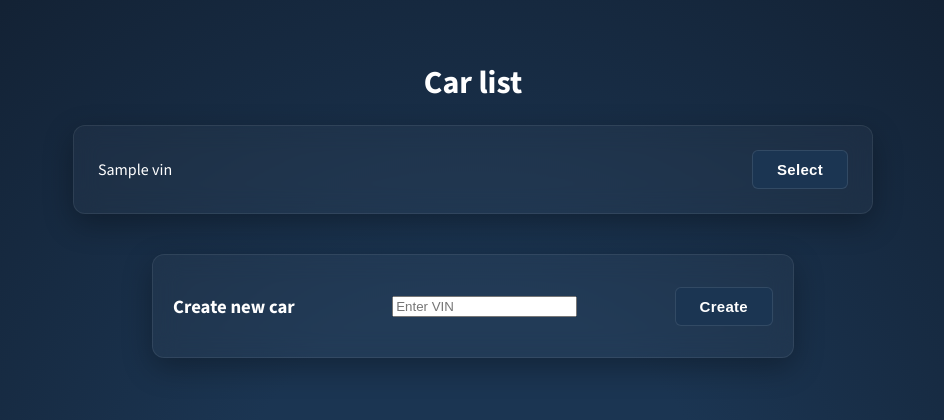
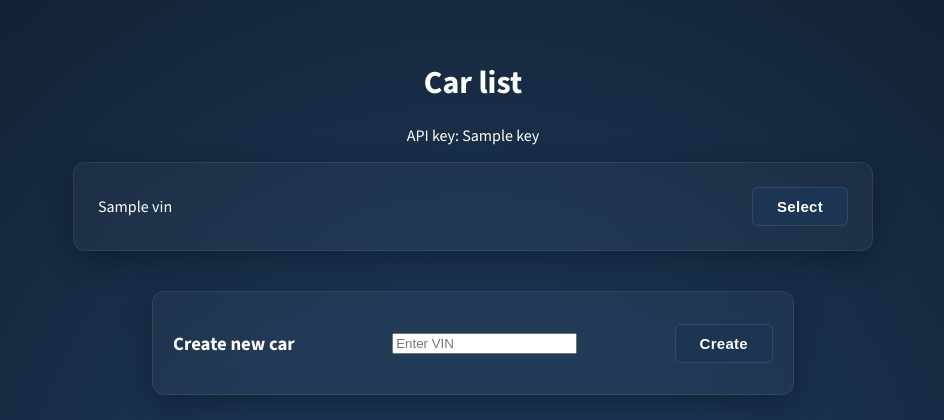
Before and after one commit to klswar0/Volvo-API-playground, a FastAPI app: template templates/dashboardCarSel.html in a window 1280 px wide. Shown: the top 420 px of the page, without its empty margins (167-1111 px from the left). Run offline with FastAPI, Linux system fonts and the light colour scheme; the template is opened without the code that fills it: most values are stand-ins (such as "Sample title", 1, 10 or a date in 2020); some libraries are stand-ins or nearby versions.

Commit message:
dashboard creating works

```diff
--- a/main.py
+++ b/main.py
@@ -1,4 +1,4 @@
-from fastapi import Body, FastAPI, Header ,Request ,Query, Response, WebSocket, WebSocketDisconnect
+from fastapi import Body, FastAPI, Header ,Request ,Query, Response, WebSocket, WebSocketDisconnect, Form
 from fastapi.responses import JSONResponse, FileResponse ,HTMLResponse
 from fastapi.templating import Jinja2Templates
 from pydantic import BaseModel, Field
@@ -972,7 +972,7 @@ def Dashbard(key: str, request: Request):
         VINs = []
         for car in cars:
             VINs.append(car.VIN)
-        return templates.TemplateResponse(name="dashboardCarSel.html", request=request, context={"VINs": VINs})
+        return templates.TemplateResponse(name="dashboardCarSel.html", request=request, context={"VINs": VINs,"key": key})
     except ValueError as e:
         return HTMLResponse(content="<p style=\"color:red\">Invalid API key</p>")
 
@@ -1011,7 +1011,7 @@ def WelcomeNewCar(key: str, VIN: str):
            car = VINHandlingInternal(VIN, key)
            return HTMLResponse(content="<p style=\"color:red\">Car already exists</p>")
         except ValueError:
-            new_car = Car(VIN)
+            new_car = Car(VIN=VIN)
             database[key].append(new_car)
             response = Response()
             response.headers["HX-Redirect"] = f"/internal/dashboard/car?key={key}&VIN={VIN}"
--- a/templates/dashboardCarSel.html
+++ b/templates/dashboardCarSel.html
@@ -15,6 +15,7 @@
 
     <body>
         <h1>Car list</h1>
+        <p>API key: {{ key }}</p>
         <ul>
             {% for vin in VINs%}
             <li class="premium-card-dark">
@@ -29,9 +30,20 @@
             {% endfor %}
         </ul>
 
+        <script>
+            document.body.addEventListener('htmx:configRequest', function(evt) {
+                if (evt.detail.elt.id === 'New-car') {
+                    // Pobieramy wartość wpisaną w input
+                    const vin = evt.detail.parameters['VIN'];
+                    if (vin) {
+                        // Doklejamy ją dynamicznie do adresu URL jako Query Parameter
+                        evt.detail.path += '&VIN=' + encodeURIComponent(vin);
+                    }
+                }
+            });
+        </script>
 
-        <form hx-post="dashboard/NewCar" hx-vals='js:{
-                    "key": new URLSearchParams(window.location.search).get("key") || ""}' class="premium-card-dark" id="New-car">
+        <form hx-post="dashboard/NewCar?key={{ key }}" class="premium-card-dark" id="New-car">
             <h3>Create new car</h3>
             <input type="text" name="VIN" placeholder="Enter VIN">
             <button type="submit">Create</button>
```
